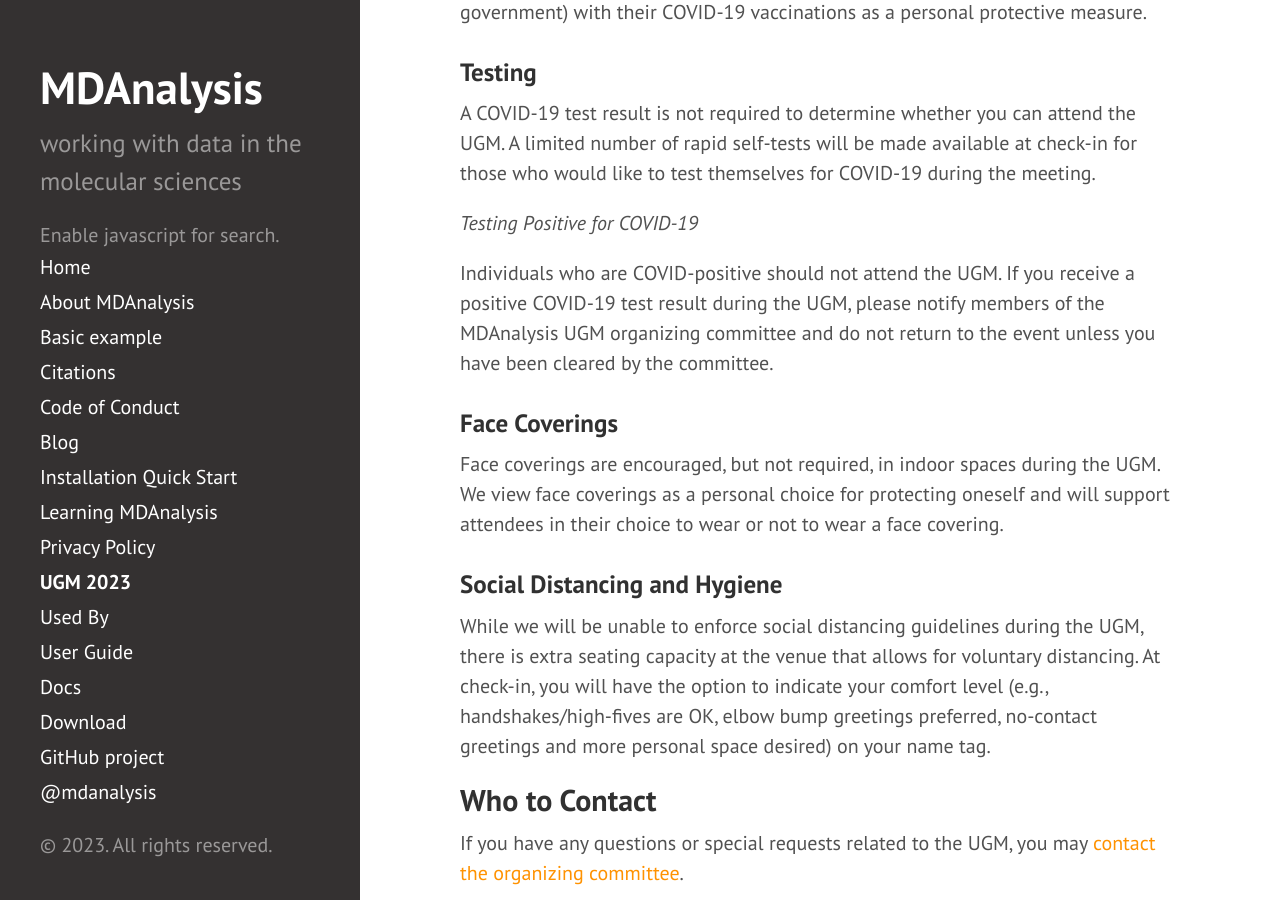
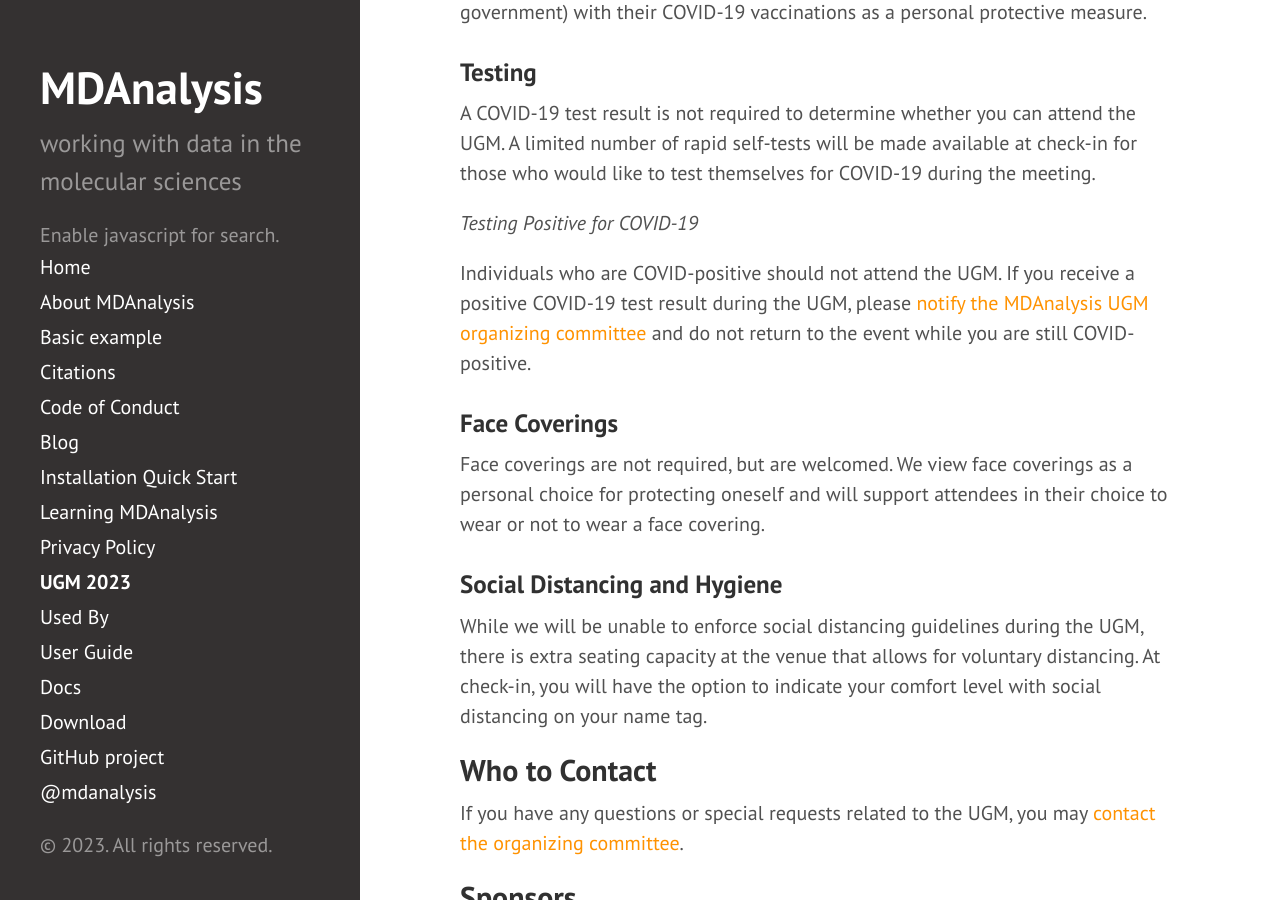
Before and after one commit to MDAnalysis/MDAnalysis.github.io, a Jekyll site: the page built from pages/ugm2023.md, in a window 1280 px wide and 900 px high, scrolled down 4202 px. Built offline with Jekyll 4.4.1, drawn with Linux system fonts in a browser that asks for light colours; comment, search, counter and statistics services are not loaded.

Commit message:
Edit language for Health & Safety section, add ugm@mdanalysis.org as COVID reporting email

```diff
--- a/pages/ugm2023.md
+++ b/pages/ugm2023.md
@@ -81,13 +81,13 @@ A COVID-19 test result is not required to determine whether you can attend the U
 
 *Testing Positive for COVID-19*
 
-Individuals who are COVID-positive should not attend the UGM. If you receive a positive COVID-19 test result during the UGM, please notify members of the MDAnalysis UGM organizing committee and do not return to the event unless you have been cleared by the committee.
+Individuals who are COVID-positive should not attend the UGM. If you receive a positive COVID-19 test result during the UGM, please [notify the MDAnalysis UGM organizing committee][ugm_email] and do not return to the event while you are still COVID-positive.
 
 ### Face Coverings
-Face coverings are encouraged, but not required, in indoor spaces during the UGM. We view face coverings as a personal choice for protecting oneself and will support attendees in their choice to wear or not to wear a face covering.
+Face coverings are not required, but are welcomed. We view face coverings as a personal choice for protecting oneself and will support attendees in their choice to wear or not to wear a face covering.
 
 ### Social Distancing and Hygiene
-While we will be unable to enforce social distancing guidelines during the UGM, there is extra seating capacity at the venue that allows for voluntary distancing. At check-in, you will have the option to indicate your comfort level (e.g., handshakes/high-fives are OK, elbow bump greetings preferred, no-contact greetings and more personal space desired) on your name tag.
+While we will be unable to enforce social distancing guidelines during the UGM, there is extra seating capacity at the venue that allows for voluntary distancing. At check-in, you will have the option to indicate your comfort level with social distancing on your name tag.
 
 ## Who to Contact
 If you have any questions or special requests related to the UGM, you may [contact the organizing committee][ugm_email].
```
